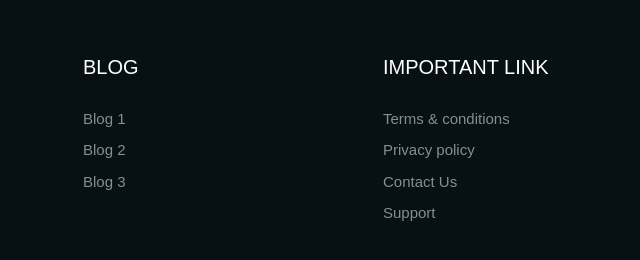
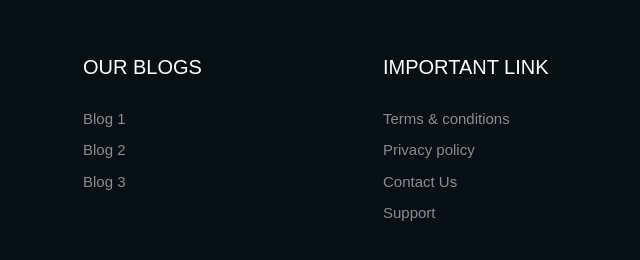
Before and after one commit to BaljitThakur/mapstreakupdatedlayout, a plain HTML site: page index.html in a window 1280 px wide. Shown: the part 1297-1557 px from the top of the page, 272-912 px from the left. Drawn offline with nearby package versions, Linux system fonts and the light colour scheme; a web font is replaced by a local one.

```diff
--- a/index.html
+++ b/index.html
@@ -186,7 +186,7 @@
                     <div class="col-xl-3 col-lg-3 col-md-4 col-sm-5">
                         <div class="single-footer-caption mb-50">
                             <div class="footer-tittle">
-                                <h4>Blog</h4>
+                                <h4>Our Blogs</h4>
                                 <ul>
                                     <li><a href="#">Blog 1</a> </li>
                                     <li><a href="#">Blog 2</a></li>
```
Also changed, not shown: assets/img/logo/logo.png.
